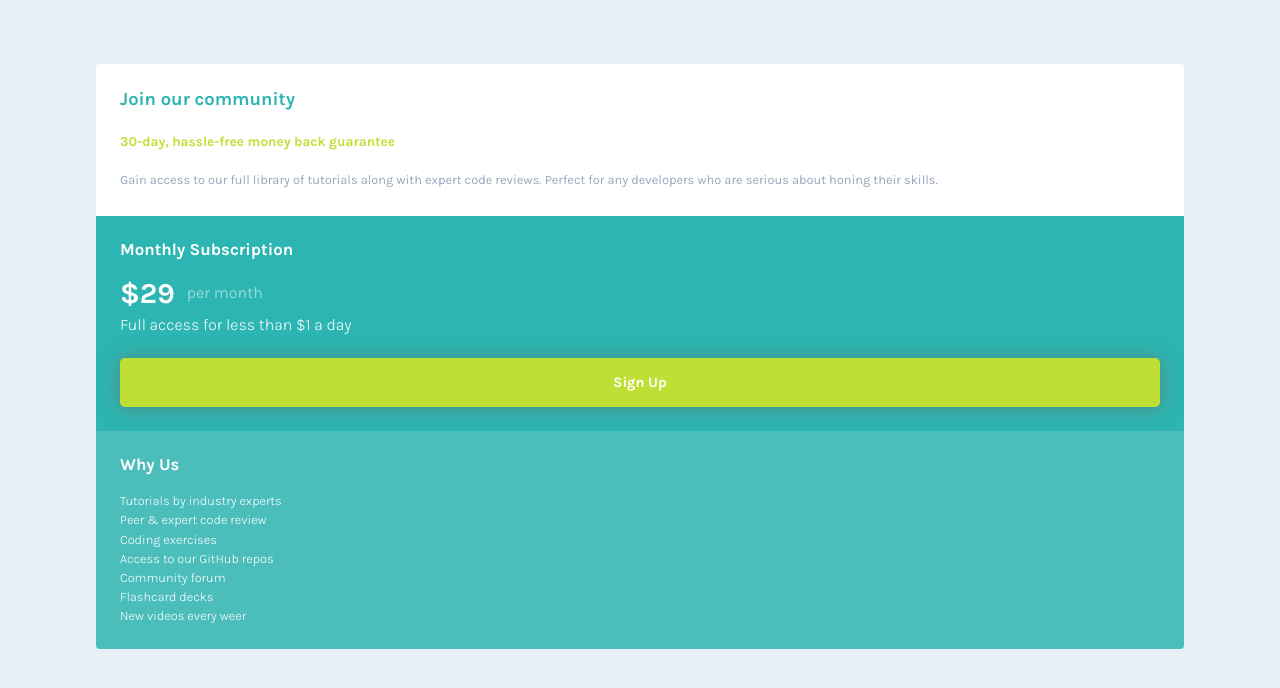
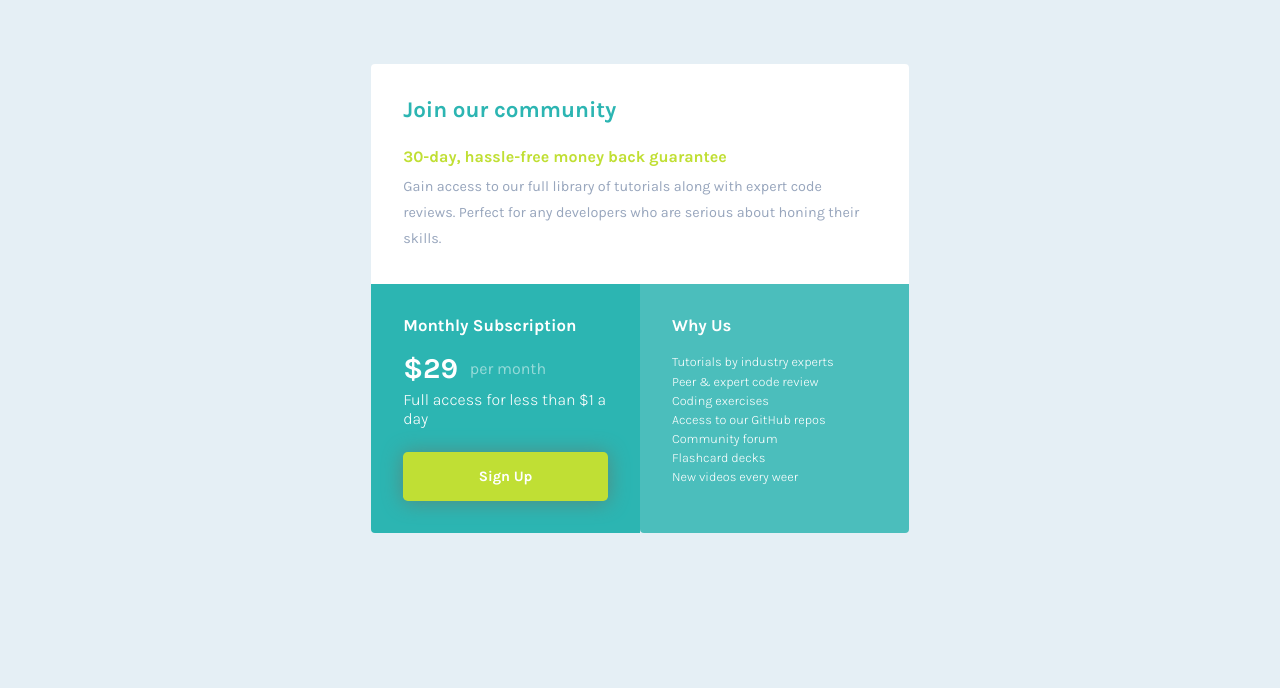
Before and after one commit to joanFaseDev/single-price-grid, a plain HTML site: page index.html in a window 1280 px wide. Drawn offline with Linux system fonts and the light colour scheme.

Commit message:
README and CSS files updated, project done

```diff
--- a/style.css
+++ b/style.css
@@ -14,6 +14,11 @@ body {
   width: 85%;
   margin: 4rem auto; /* 64px */
   border: none;
+  display: grid;
+  grid-template-areas:
+    "community"
+    "subscription"
+    "about";
 }
 
 .item {
@@ -24,6 +29,7 @@ body {
   background-color: hsl(0, 0%, 100%);
   border-top-left-radius: 0.25rem;
   border-top-right-radius: 0.25rem;
+  grid-area: community;
 }
 
 .community__title {
@@ -48,6 +54,7 @@ body {
 .subscription {
   background-color: hsl(179, 61%, 44%);
   color: hsl(0, 0%, 100%);
+  grid-area: subscription;
 }
 
 .subscription__title {
@@ -75,6 +82,17 @@ body {
   border: none;
   border-radius: 0.3rem;
   box-shadow: 0 1px 20px 0.5px hsl(169.7, 26.1%, 43.5%);
+  transition: all 0.3s cubic-bezier(0.87, 0, 0.13, 1);
+}
+
+.subscription__btn:hover {
+  background-color: hsl(0, 0%, 100%);
+  color: hsl(71, 73%, 54%);
+}
+
+.subscription__btn:active {
+  background-color: hsl(0, 0%, 100%);
+  color: hsl(179, 61%, 44%);
 }
 
 .about {
@@ -82,6 +100,7 @@ body {
   border-bottom-right-radius: 0.25rem;
   background-color: hsl(179, 47%, 52%);
   color: hsl(0, 0%, 100%);
+  grid-area: about;
 }
 
 .about__title {
@@ -111,3 +130,41 @@ body {
   position: relative;
   bottom: 0.3rem;
 }
+
+@media (min-width: 860px) {
+  .container {
+    width: 42%;
+    max-width: 750px;
+    grid-template-columns: 1fr 1fr;
+    grid-template-rows: repeat(2, auto);
+    grid-template-areas:
+      "community community"
+      "subscription about";
+  }
+
+  .item {
+    padding: 2rem;
+  }
+
+  .community__title {
+    font-size: 1.4rem;
+  }
+
+  .community__text:nth-of-type(2) {
+    font-size: 0.9rem;
+    line-height: 1.8;
+  }
+
+  .community__text:nth-of-type(1) {
+    font-size: 1rem;
+    margin-bottom: 0.5rem;
+  }
+
+  .subscription {
+    border-bottom-left-radius: 0.25rem;
+  }
+
+  .about {
+    border-bottom-right-radius: 0.25rem;
+  }
+}
```
Also changed, not shown: images/singlePrice_desktop.png (added), images/singlePrice_mobile.png (added), singlePrice_desktop.png (added), singlePrice_mobile.png (added), 2 other files.
